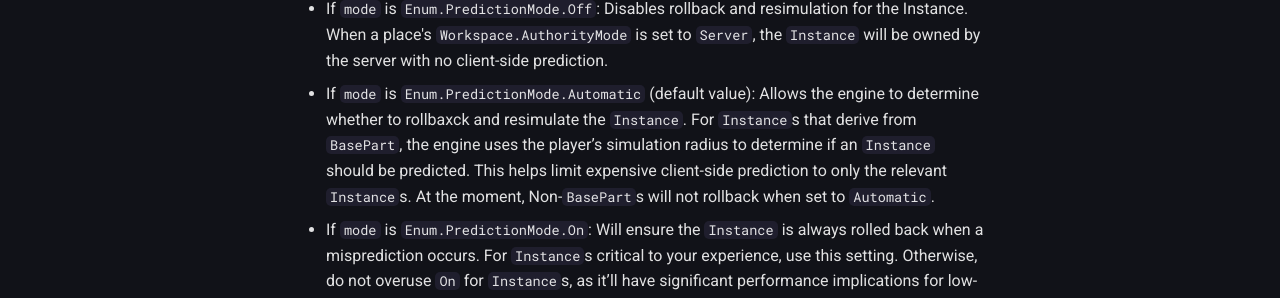
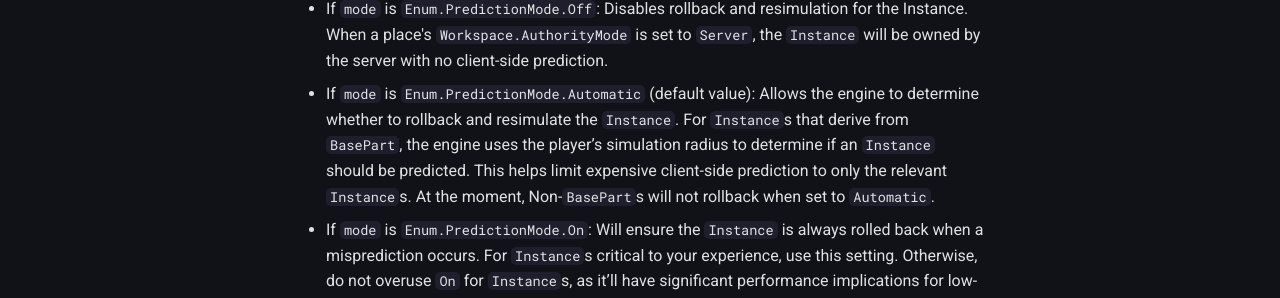
Before and after one commit to TenebrisNoctua/ServerAuthority, an MkDocs documentation site: the page built from docs/index.md, in a window 1280 px wide and 900 px high, scrolled down 6821 px. Shown: the part 176-474 px from the top of the window. Built offline with MkDocs 1.6.1 and Material for MkDocs 9.7.7, drawn with Linux system fonts in a browser that asks for light colours.

Commit message:
Update the Documentation.

```diff
--- a/docs/index.md
+++ b/docs/index.md
@@ -172,7 +172,7 @@ Determines whether the engine will rollback and resimulate the `Instance`.
 
 * If `mode` is `Enum.PredictionMode.Off`: Disables rollback and resimulation for the Instance. When a place's `Workspace.AuthorityMode` is set to `Server`, the `Instance` will be owned by the server with no client-side prediction.
 
-* If `mode` is `Enum.PredictionMode.Automatic` (default value): Allows the engine to determine whether to rollbaxck and resimulate the `Instance`. For `Instance`s that derive from `BasePart`, the engine uses the player’s simulation radius to determine if an `Instance` should be predicted. This helps limit expensive client-side prediction to only the relevant `Instance`s. At the moment, Non-`BasePart`s will not rollback when set to `Automatic`.
+* If `mode` is `Enum.PredictionMode.Automatic` (default value): Allows the engine to determine whether to rollback and resimulate the `Instance`. For `Instance`s that derive from `BasePart`, the engine uses the player’s simulation radius to determine if an `Instance` should be predicted. This helps limit expensive client-side prediction to only the relevant `Instance`s. At the moment, Non-`BasePart`s will not rollback when set to `Automatic`.
 
 * If `mode` is `Enum.PredictionMode.On`: Will ensure the `Instance` is always rolled back when a misprediction occurs. For `Instance`s critical to your experience, use this setting. Otherwise, do not overuse `On` for `Instance`s, as it’ll have significant performance implications for low-end devices.
 
```
